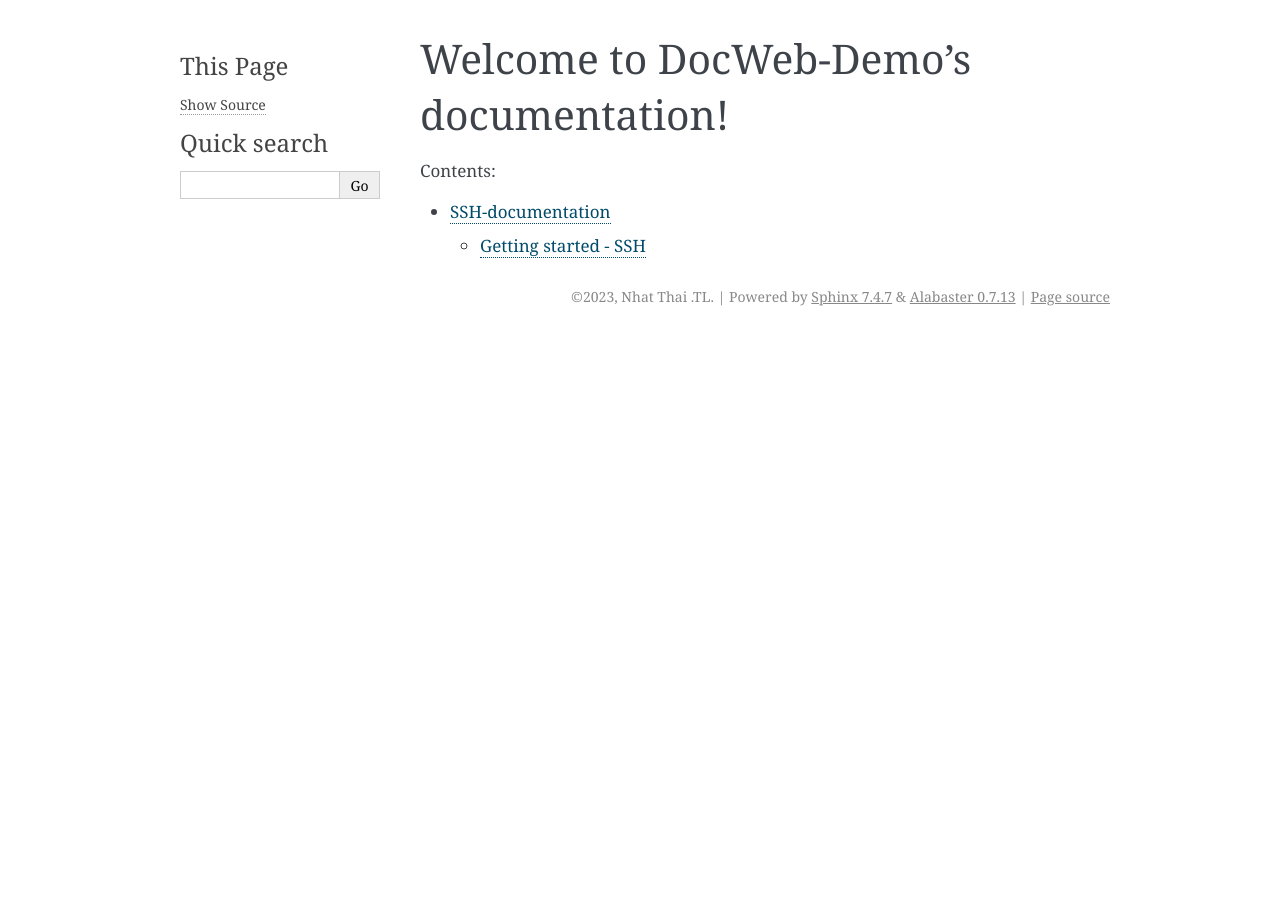
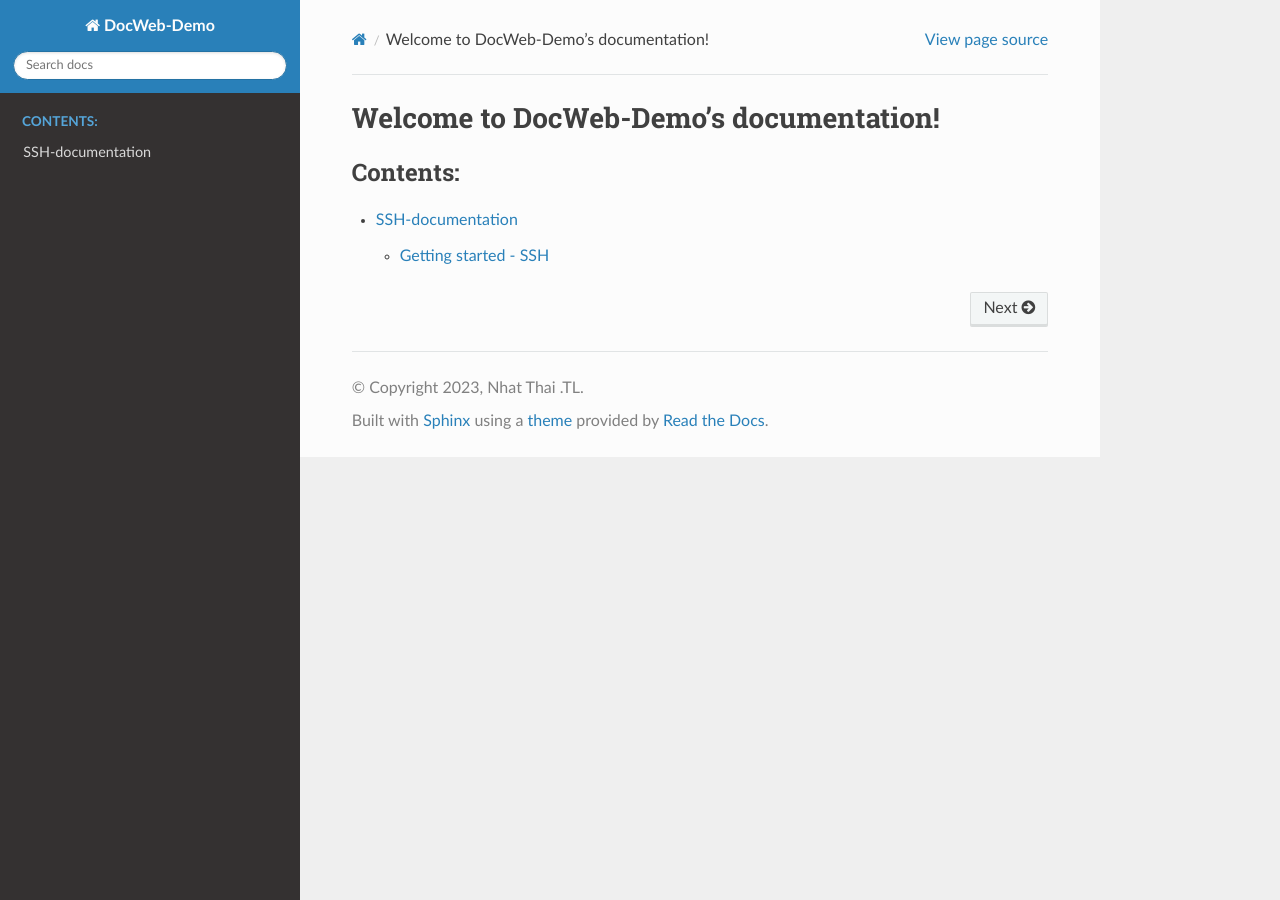
Before and after one commit to nhathaitl/Document-web-demo, a Sphinx documentation site: the page built from docs/index.rst, in a window 1280 px wide. Built offline with Sphinx 7.4.7 and the Read the Docs theme 2.0.0, drawn with Linux system fonts in a browser that asks for light colours.

Commit message:
[TLNT] Change the theme to sphinx

```diff
--- a/docs/conf.py
+++ b/docs/conf.py
@@ -13,7 +13,7 @@ author = 'Nhat Thai .TL'
 # -- General configuration ---------------------------------------------------
 # https://www.sphinx-doc.org/en/master/usage/configuration.html#general-configuration
 
-extensions = []
+extensions = ['sphinx_rtd_theme']
 
 templates_path = ['_templates']
 exclude_patterns = ['_build', 'Thumbs.db', '.DS_Store']
@@ -23,5 +23,5 @@ exclude_patterns = ['_build', 'Thumbs.db', '.DS_Store']
 # -- Options for HTML output -------------------------------------------------
 # https://www.sphinx-doc.org/en/master/usage/configuration.html#options-for-html-output
 
-html_theme = 'alabaster'
+html_theme = 'sphinx_rtd_theme'
 html_static_path = ['_static']
--- /dev/null
+++ b/docs/requirements.txt
@@ -0,0 +1,4 @@
+# Defining the exact version will make sure things don't break
+sphinx==5.3.0
+sphinx_rtd_theme==1.1.1
+readthedocs-sphinx-search==0.1.1
```
Also changed, not shown: .readthedocs.yaml.
